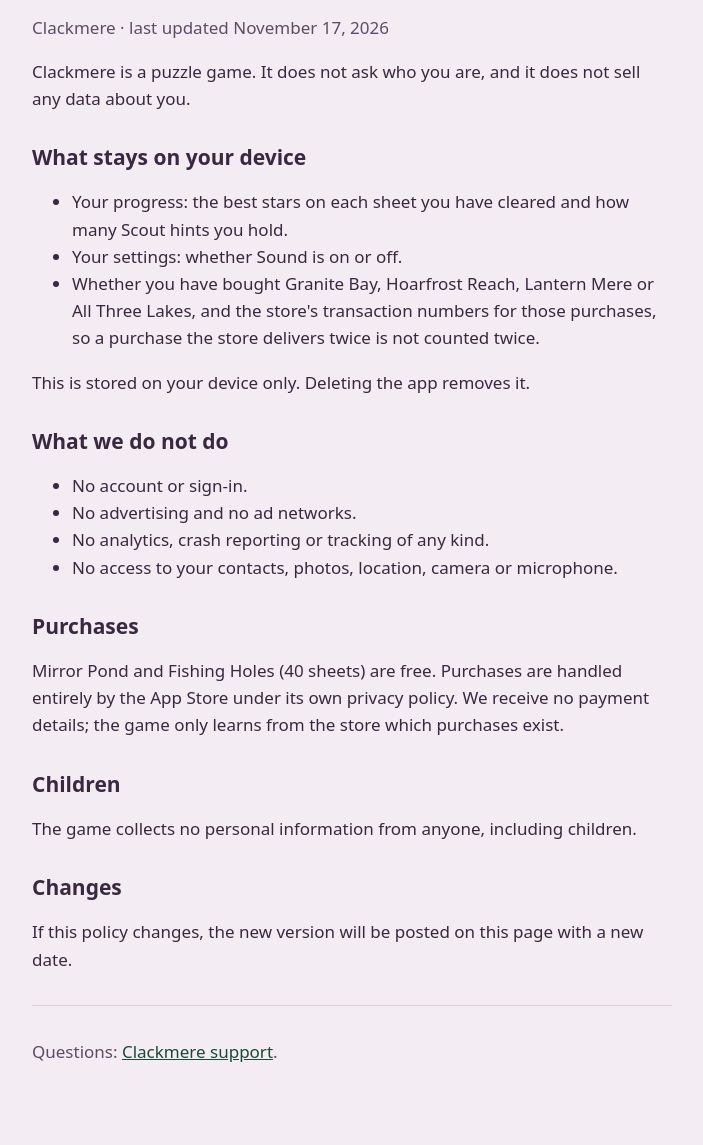
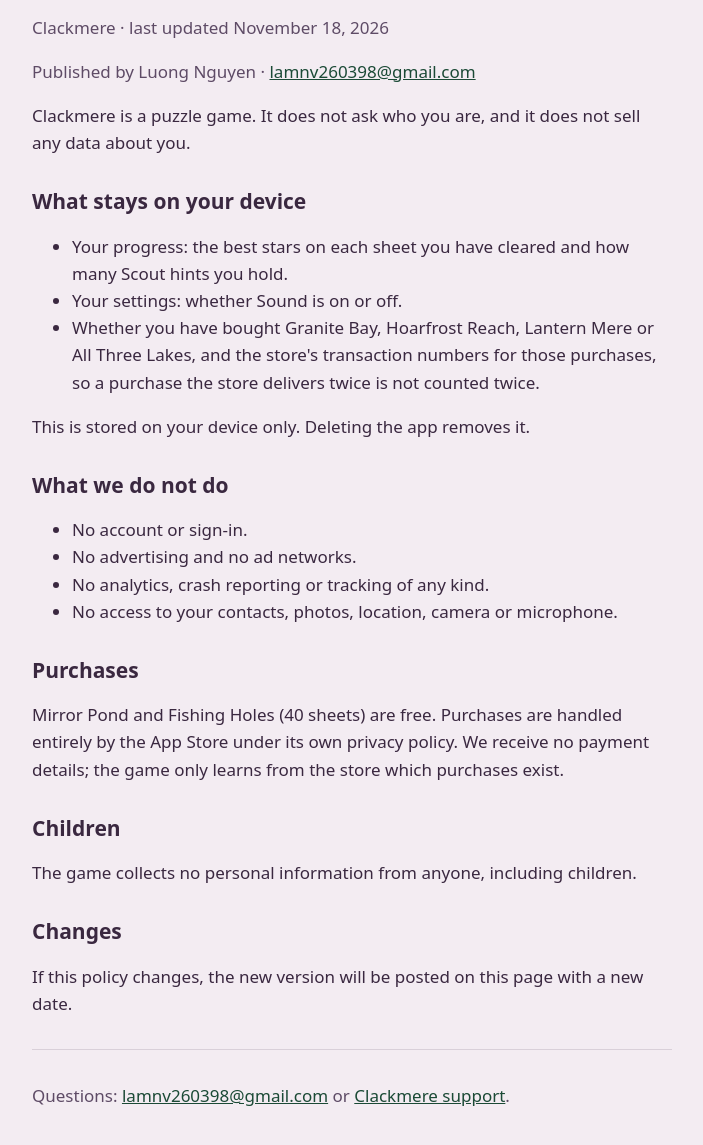
Before and after one commit to nguyenvanlamm/clackmere-site, a plain HTML site: page privacy.html in a window 1280 px wide. Shown: the part 151-1296 px from the top of the page, without its empty margins (288-991 px from the left). Drawn offline with Linux system fonts and the light colour scheme.

Commit message:
docs(privacy): name the publisher and a contact address
App Review prefers a privacy policy that names who publishes the app and how to reach them.

Co-Authored-By: Claude Opus 5.5 <noreply@anthropic.com>

```diff
--- a/privacy.html
+++ b/privacy.html
@@ -23,7 +23,8 @@
 <main>
   <p><a href="./">← Clackmere</a></p>
   <h1>Privacy Policy</h1>
-  <p class="muted">Clackmere · last updated November 17, 2026</p>
+  <p class="muted">Clackmere · last updated November 18, 2026</p>
+  <p class="muted">Published by Luong Nguyen · <a href="mailto:lamnv260398@gmail.com">lamnv260398@gmail.com</a></p>
 
   <p>Clackmere is a puzzle game. It does not ask who you are, and it does not sell any data about you.</p>
 
@@ -55,7 +56,8 @@
   <p>If this policy changes, the new version will be posted on this page with a new date.</p>
 
   <hr>
-  <p class="muted">Questions: <a href="support.html">Clackmere support</a>.</p>
+  <p class="muted">Questions: <a href="mailto:lamnv260398@gmail.com">lamnv260398@gmail.com</a> or
+    <a href="support.html">Clackmere support</a>.</p>
 </main>
 </body>
 </html>
```
